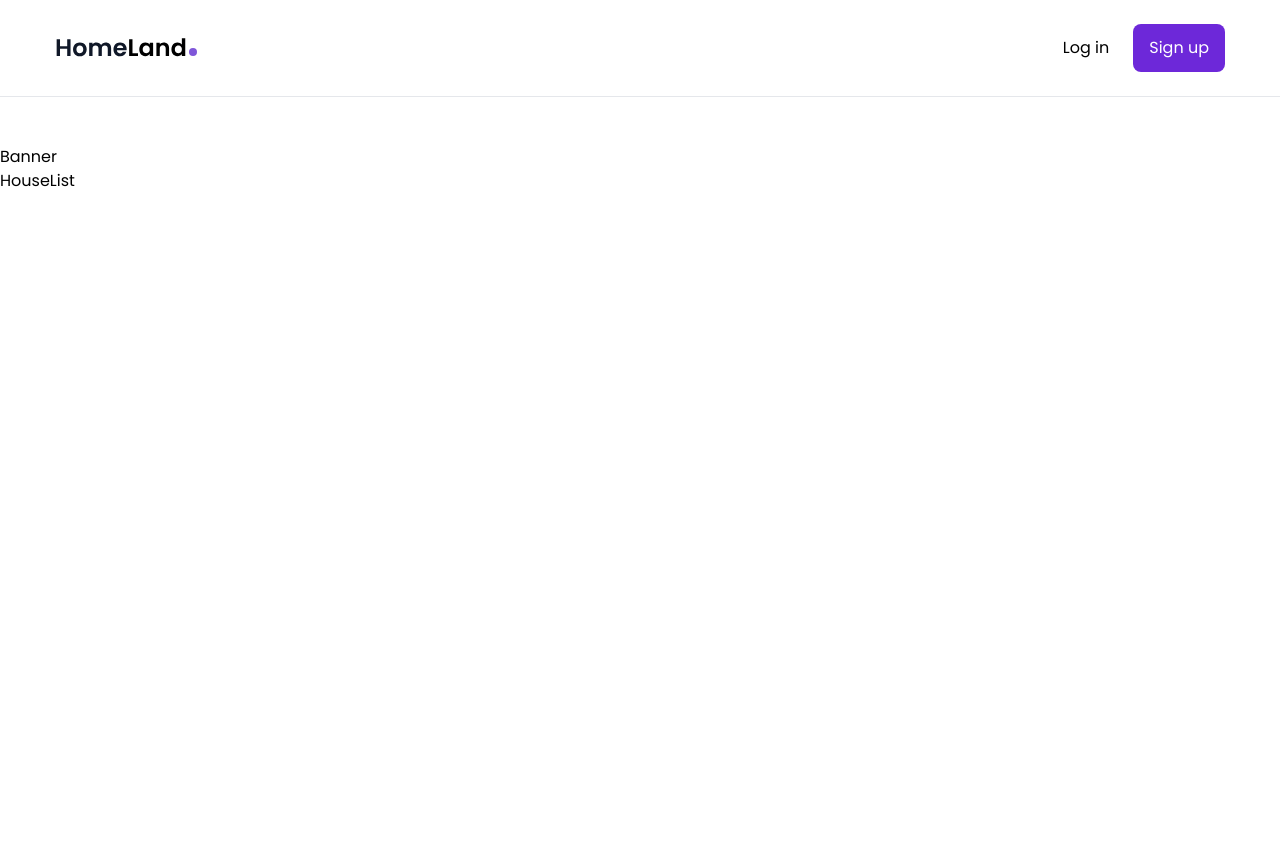
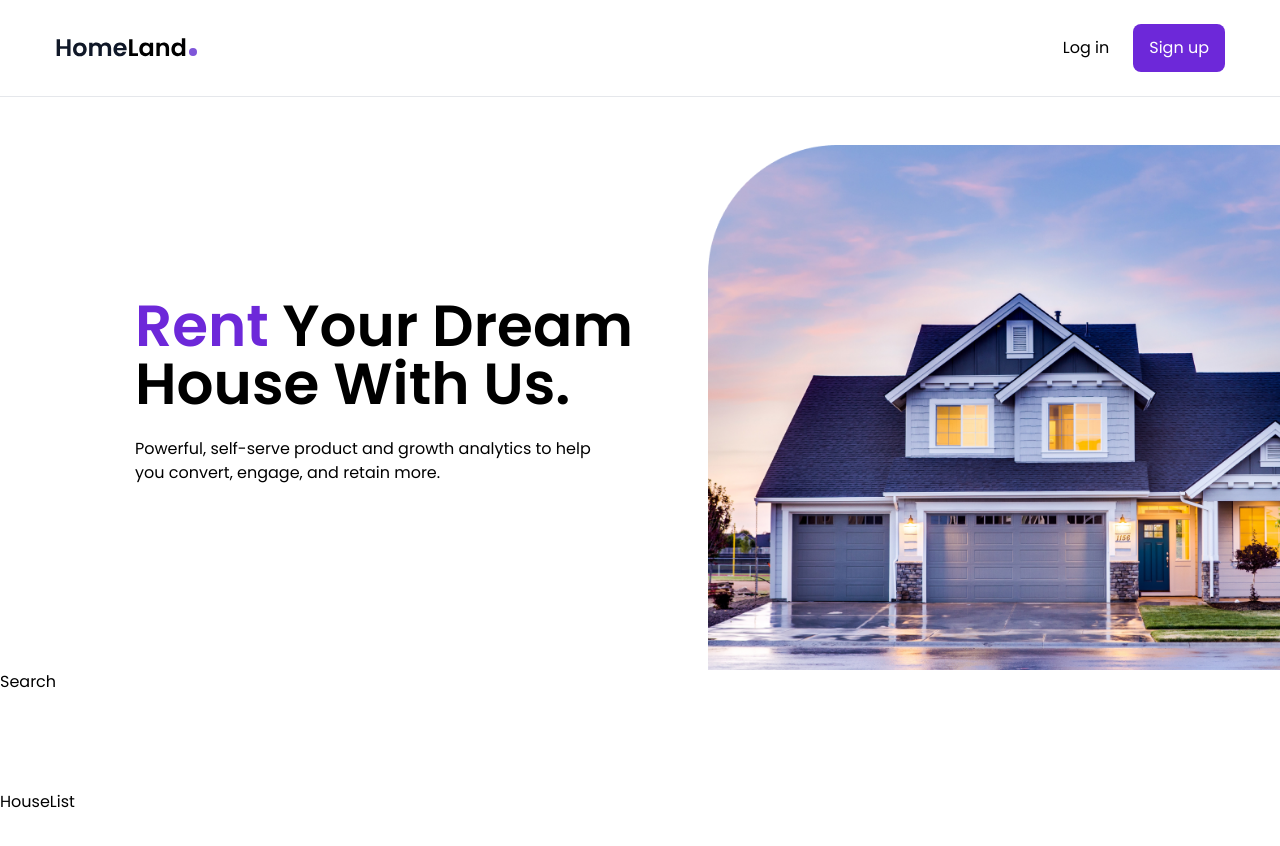
Before and after one commit to rasedul99/dream-house, a React (Create React App) app: page / in a window 1280 px wide. Shown: the top 846 px of the page. Built offline with nearby package versions, Linux system fonts and the light colour scheme; the HTML template or start-up script is replaced by a standard one.

Commit message:
house component added

```diff
--- a/src/components/Banner.js
+++ b/src/components/Banner.js
@@ -1,7 +1,29 @@
-import React from 'react';
+import React from "react";
+
+import Image from "../assets/img/house-banner.png";
+import Search from "../components/Search";
 
 const Banner = () => {
-  return <div>Banner</div>;
+  return (
+    <section className="h-full max-h-[640px] mb-8 xl:mb-24">
+      <div className="flex flex-col lg:flex-row">
+        <div className="lg:ml-8 xl:ml-[135px] flex flex-col items-center lg:items-start text-center lg:text-left justify-center flex-1 px-4 lg:px-0">
+          <h1 className="text-4xl lg:text-[58px] font-semibold leading-none mb-6">
+            <span className="text-violet-700">Rent</span> Your Dream House With
+            Us.
+          </h1>
+          <p className="max-w-[480px] mb-8">
+            Powerful, self-serve product and growth analytics to help you
+            convert, engage, and retain more.
+          </p>
+        </div>
+        <div className="hidden flex-1 lg:flex justify-end items-end">
+          <img src={Image} alt="" />
+        </div>
+      </div>
+      <Search />
+    </section>
+  );
 };
 
 export default Banner;
--- a/src/components/CountryDropdown.js
+++ b/src/components/CountryDropdown.js
@@ -1,4 +1,4 @@
-import React from 'react';
+import React from "react";
 
 const CountryDropdown = () => {
   return <div>CountryDropdown</div>;
--- a/src/components/House.js
+++ b/src/components/House.js
@@ -1,7 +1,46 @@
-import React from 'react';
+import React from "react";
 
-const House = () => {
-  return <div>House</div>;
+// import icons
+import { BiArea, BiBath, BiBed } from "react-icons/bi";
+
+const House = ({ house }) => {
+  return (
+    <div className="bg-white shadow-1 p-5 rounded-lg rounded-tl-[90px] w-full max-w-[352px] mx-auto cursor-pointer hover:shadow-2xl transition">
+      <img className="mb-8" src={house.image} alt="" />
+      <div className="mb-4 flex gap-x-2 text-sm">
+        <div className="bg-green-500 rounded-full text-white px-3 inline-block">
+          {house.type}
+        </div>
+        <div className="bg-violet-500 rounded-full text-white px-3 inline-block">
+          {house.country}
+        </div>
+      </div>
+      <div className="text-lg font-semibold max-w-[260px]">{house.address}</div>
+      <div className="flex gap-x-4 my-4">
+        <div className="flex items-center text-gray-600 gap-1">
+          <div className="text-[20px] rounded-full">
+            <BiBed />
+          </div>
+          <div className="text-base">{house.bedrooms}</div>
+        </div>
+        <div className="flex items-center text-gray-600 gap-1">
+          <div className="text-[20px] rounded-full">
+            <BiBath />
+          </div>
+          <div className="text-base">{house.bathrooms}</div>
+        </div>
+        <div className="flex items-center text-gray-600 gap-1">
+          <div className="text-[20px] rounded-full">
+            <BiArea />
+          </div>
+          <div className="text-base">{house.surface}</div>
+        </div>
+      </div>
+      <div className="text-lg font-semibold text-violet-600 mb-4">
+        $ {house.price}
+      </div>
+    </div>
+  );
 };
 
 export default House;
```
